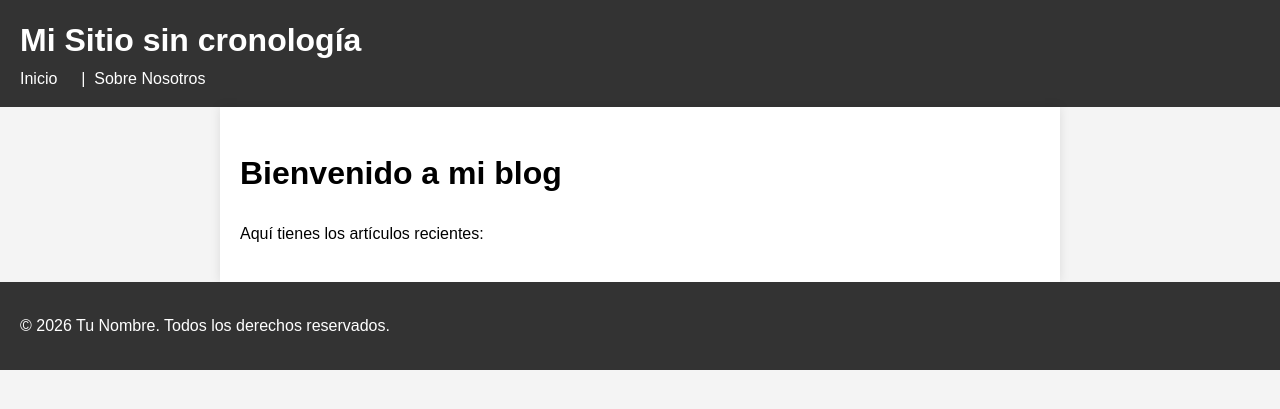
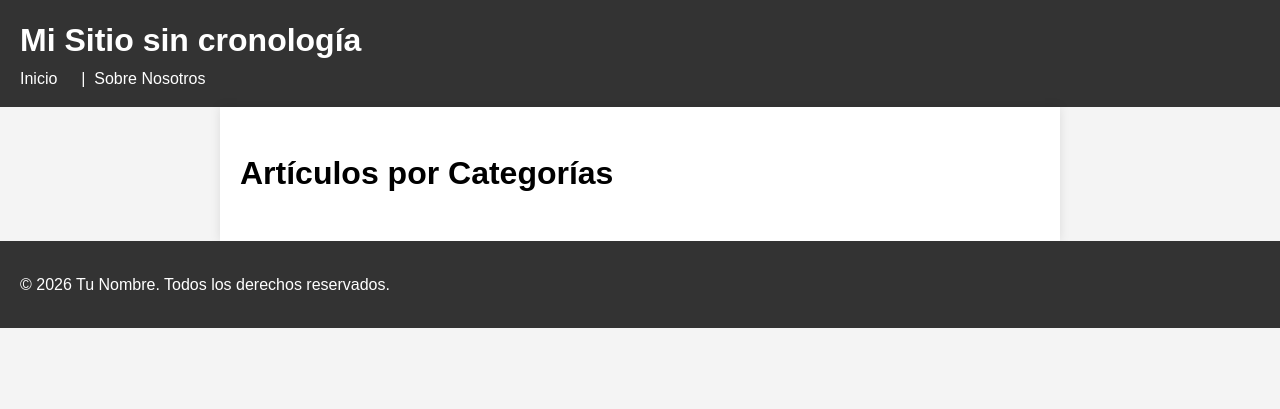
Before and after one commit to alberthr/alberthr.github.io, a Jekyll site: the page built from index.md, in a window 1280 px wide. Shown: the top 409 px of the page. Built offline with Jekyll 4.4.1, drawn with Linux system fonts in a browser that asks for light colours.

Commit message:
Update index.md

```diff
--- a/index.md
+++ b/index.md
@@ -1,14 +1,19 @@
 ---
 layout: default
-title: Inicio
+title: Página Principal
 ---
 
-# Bienvenido a mi blog
+# Artículos por Categorías
 
-Aquí tienes los artículos recientes:
+{% assign categorias = site.articulos | map: 'categories' | uniq | flatten | uniq %}
 
-{% for post in site.posts %}
-  <h2>{{ post.data.title }}</h2>
-  <p>Publicado en: {{ post.data.categories | join: ', ' }}</p>
-  {{ post.content }}
+{% for categoria in categorias %}
+  <h2>{{ categoria }}</h2>
+  <ul>
+  {% for post in site.posts %}
+    {% if post.data.categories contains categoria %}
+      <li><a href="{{ post.url }}">{{ post.data.title }}</a></li>
+    {% endif %}
+  {% endfor %}
+  </ul>
 {% endfor %}
```
